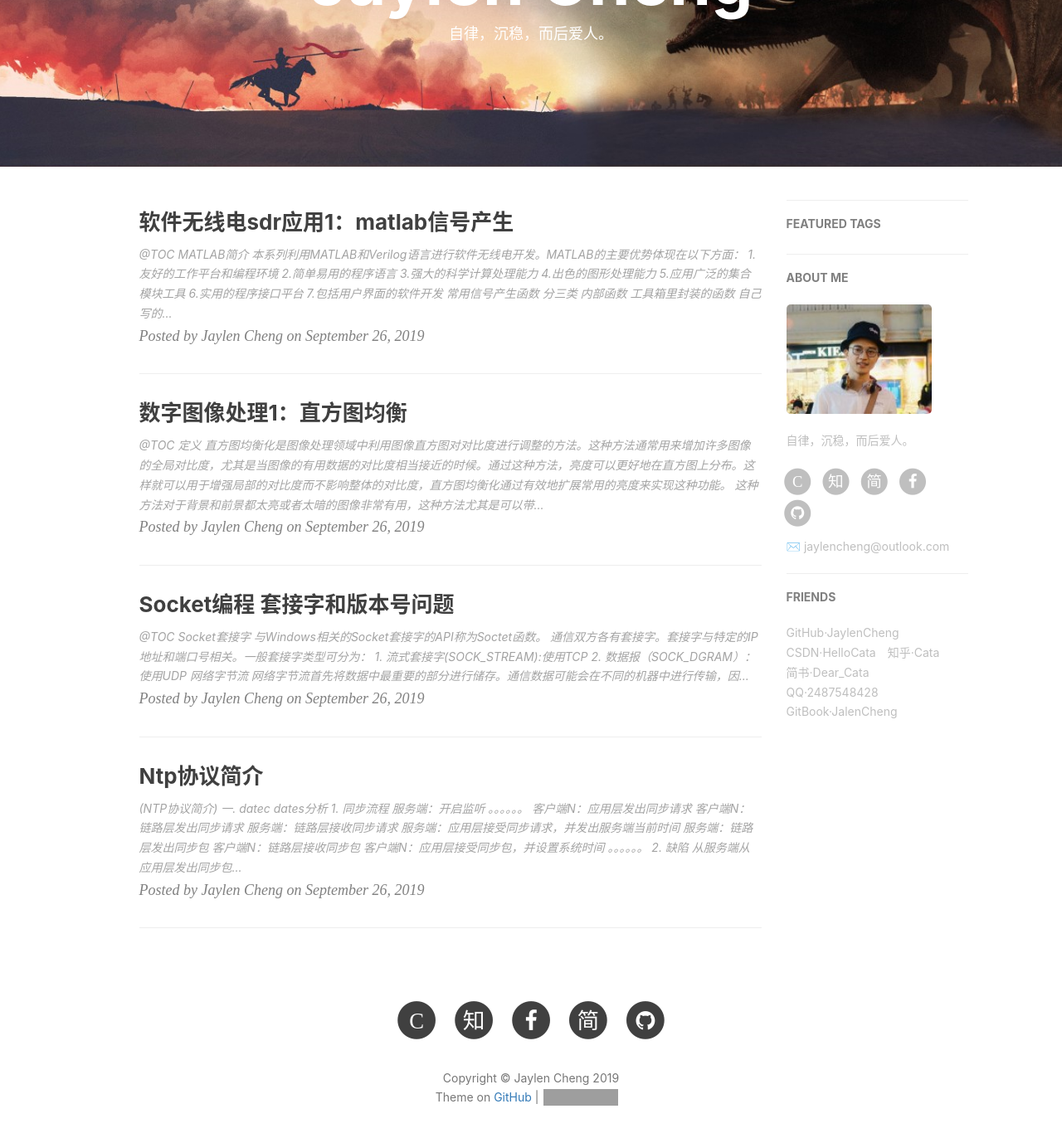
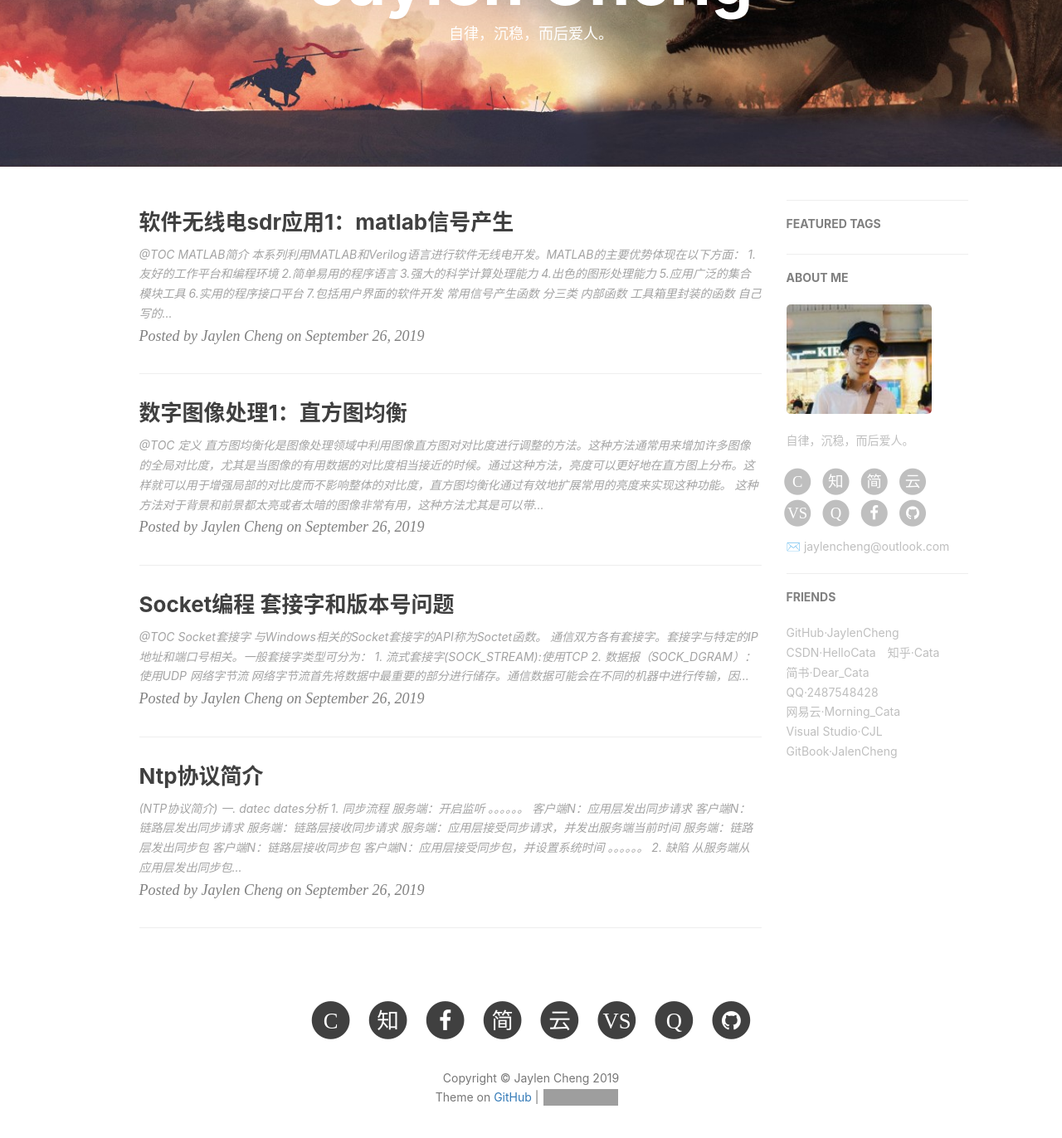
Before and after one commit to jaylencheng/jaylencheng.github.io, a Jekyll site: the page built from index.html, in a window 1280 px wide and 1400 px high, scrolled down 217 px. Shown: the top 1372 px of the window at 83% size. Built offline with Jekyll 4.4.1, drawn with Linux system fonts in a browser that asks for light colours; nearby versions of some CDN libraries; the list of posts is cut into pages by our own code; comment, search, counter and statistics services are not loaded; grey boxes are pictures that could not be loaded.

Commit message:
make some changes

```diff
--- a/_config.yml
+++ b/_config.yml
@@ -25,7 +25,9 @@ github_username: jaylencheng
 zhihu_username: cata
 csdn_username: qq_40090859
 jianshu_username: 46fc0990aa03
-
+wangyiyun_username: 481192720
+vs_username: chengjiale
+qq_username: 2487548428
 
 
 
@@ -107,6 +109,12 @@ friends: [
         title: "QQ·2487548428",
         href: "https://user.qzone.qq.com/2487548428/infocenter"
     },{
+        title: "网易云·Morning_Cata",
+        href: "https://music.163.com/#/user/home?id=481192720"
+    },{
+        title: "Visual Studio·CJL",
+        href: "https://chengjiale.visualstudio.com/"
+    },{
         title: "GitBook·JalenCheng",
         href: "https://legacy.gitbook.com/@jaylencheng"
     }
--- a/_includes/footer.html
+++ b/_includes/footer.html
@@ -48,6 +48,42 @@
                                 <span class="fa-stack fa-lg">
                                     <i class="fa fa-circle fa-stack-2x"></i>
                                     <i class="fa fa-stack-1x fa-inverse">简</i>
+                                </span>
+                            </a>
+                        </li>
+                    {% endif %}
+
+                    <!-- add Wang YiYun  -->
+                    {% if site.wangyiyun_username %}
+                        <li>
+                            <a target="_blank" href="https://music.163.com/#/user/home?id={{ site.wangyiyun_username }}">
+                                <span class="fa-stack fa-lg">
+                                    <i class="fa fa-circle fa-stack-2x"></i>
+                                    <i class="fa fa-stack-1x fa-inverse">云</i>
+                                </span>
+                            </a>
+                        </li>
+                    {% endif %}
+
+                    <!-- add Visual Studio Page  -->
+                    {% if site.vs_username %}
+                        <li>
+                            <a target="_blank" href="https://{{ site.vs_username }}.visualstudio.com/">
+                                <span class="fa-stack fa-lg">
+                                    <i class="fa fa-circle fa-stack-2x"></i>
+                                    <i class="fa fa-stack-1x fa-inverse">VS</i>
+                                </span>
+                            </a>
+                        </li>
+                    {% endif %}
+
+                    <!-- add QQ  -->
+                    {% if site.qq_username %}
+                        <li>
+                            <a target="_blank" href="https://user.qzone.qq.com/{{ site.wangyiyun_username }}/infocenter">
+                                <span class="fa-stack fa-lg">
+                                    <i class="fa fa-circle fa-stack-2x"></i>
+                                    <i class="fa fa-stack-1x fa-inverse">Q</i>
                                 </span>
                             </a>
                         </li>
--- a/_layouts/page.html
+++ b/_layouts/page.html
@@ -138,6 +138,42 @@ layout: default
 								</li>
 							{% endif %}
 
+		                    <!-- add Wang YiYun  -->
+							{% if site.wangyiyun_username %}
+								<li>
+									<a target="_blank" href="https://music.163.com/#/user/home?id={{ site.wangyiyun_username }}">
+										<span class="fa-stack fa-lg">
+											<i class="fa fa-circle fa-stack-2x"></i>
+											<i class="fa fa-stack-1x fa-inverse">云</i>
+										</span>
+									</a>
+								</li>
+							{% endif %}
+
+							<!-- add Visual Studio Page  -->
+							{% if site.vs_username %}
+								<li>
+									<a target="_blank" href="https://{{ site.vs_username }}.visualstudio.com/">
+										<span class="fa-stack fa-lg">
+											<i class="fa fa-circle fa-stack-2x"></i>
+											<i class="fa fa-stack-1x fa-inverse">VS</i>
+										</span>
+									</a>
+								</li>
+							{% endif %}
+
+							<!-- add QQ  -->
+							{% if site.qq_username %}
+								<li>
+									<a target="_blank" href="https://user.qzone.qq.com/{{ site.wangyiyun_username }}/infocenter">
+										<span class="fa-stack fa-lg">
+											<i class="fa fa-circle fa-stack-2x"></i>
+											<i class="fa fa-stack-1x fa-inverse">Q</i>
+										</span>
+									</a>
+								</li>
+							{% endif %}
+
 							<!-- add FaceBook -->
 							{% if site.facebook_username %}
 								<li>
```
